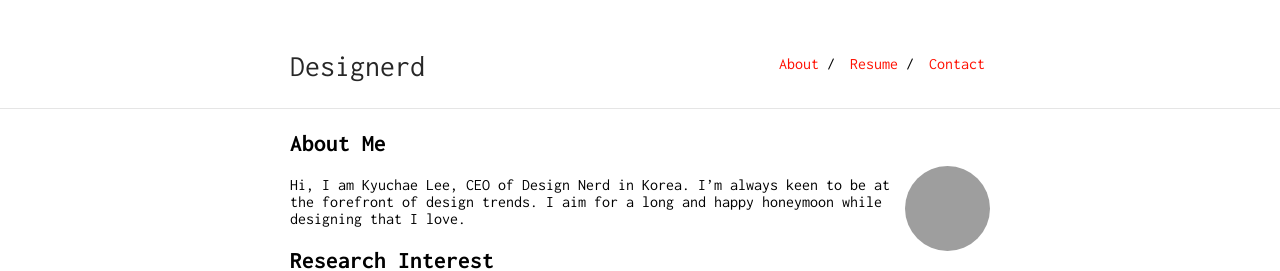
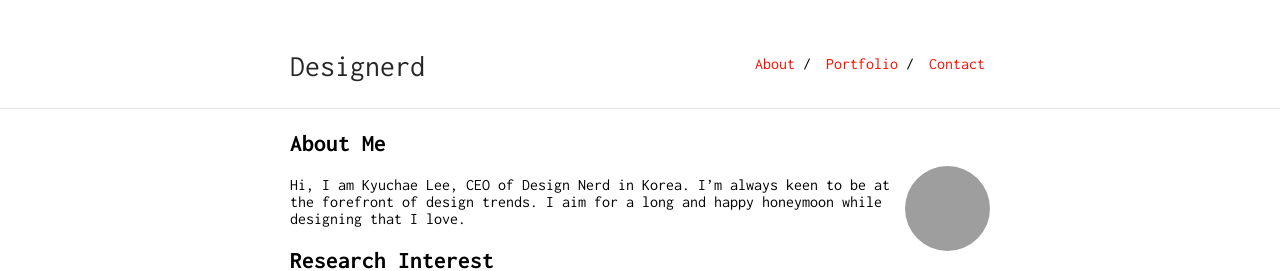
Before and after one commit to welcomra1n/welcomra1n.github.io, a Jekyll site: the page built from index.md, in a window 1280 px wide, cut to the strip 0-271 px from the top of the page. Built offline with Jekyll 4.4.1, drawn with Linux system fonts in a browser that asks for light colours; our own code applies the rules of GitHub Pages for plain Markdown files; grey boxes are pictures that could not be loaded.

Commit message:
2020-0212-1530

```diff
--- a/_config.yml
+++ b/_config.yml
@@ -18,7 +18,7 @@ sass:
 nav:
  - name: "About"
    link: "/about/"
- - name: "Resume"
-   link: ""
+ - name: "Portfolio"
+   link: "/Portfolio/"
  - name: "Contact"
    link: "contact"
```
Also changed, not shown: contact.md (+2 -3 lines), 1 other file.
